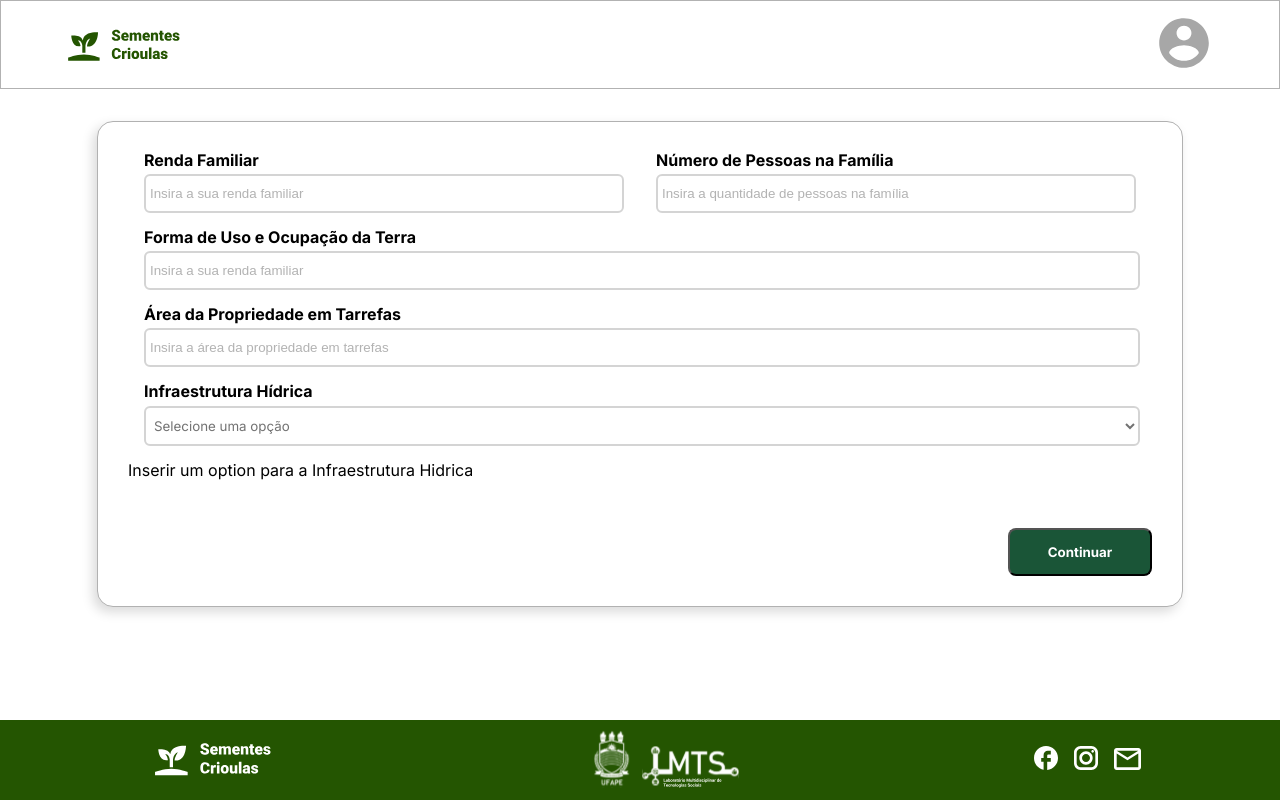
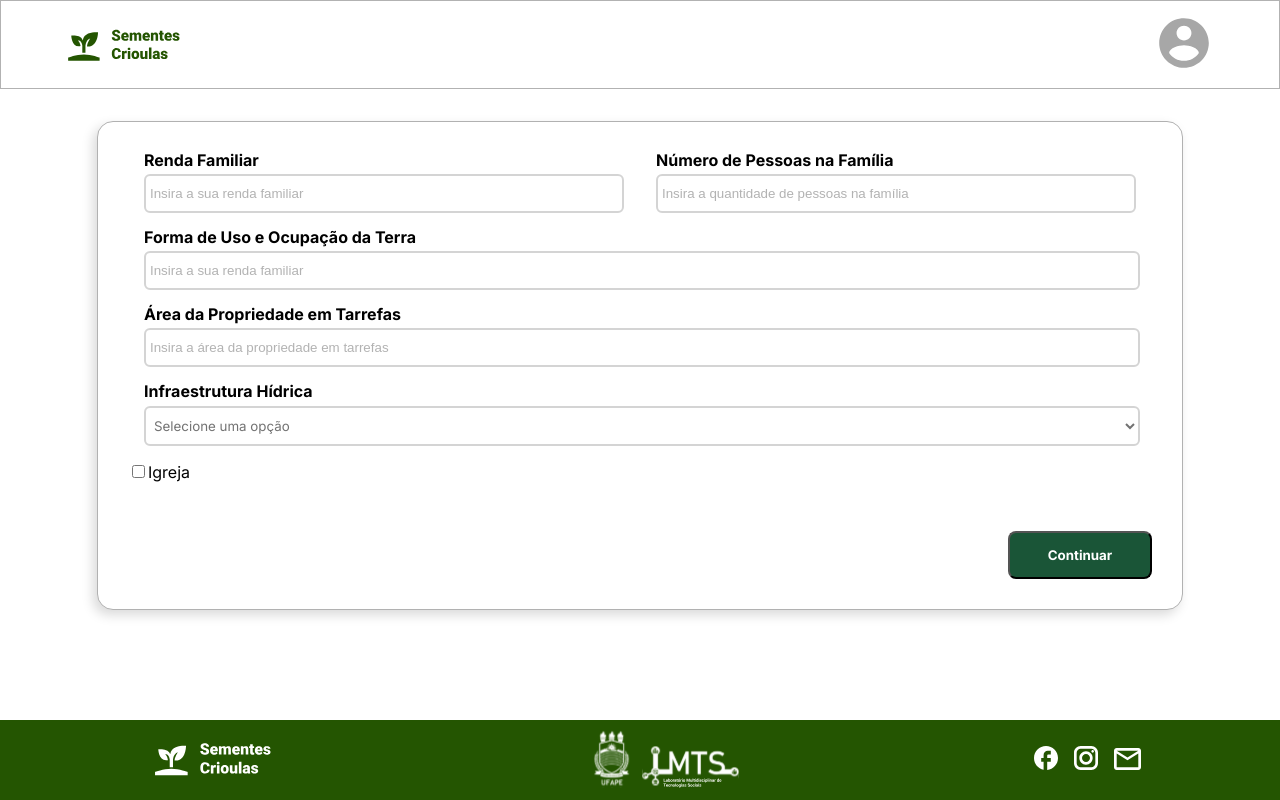
Before and after one commit to lmtsufape/coppabacs, a Next.js app in the folder frontend/: page /novoAssociado/dadosSociais in a window 1280 px wide. Built offline with nearby package versions, Linux system fonts and the light colour scheme.

Commit message:
:sunglasses: Modelo de Checkbox

```diff
--- a/frontend/src/app/novoAssociado/dadosSociais/page.js
+++ b/frontend/src/app/novoAssociado/dadosSociais/page.js
@@ -1,6 +1,6 @@
 "use client"
 import React from "react";
-import NewFarmerFormSocialData from "@/components/NewFarmerForm/IndexTwo";
+import NewFarmerFormSocialData from "@/components/NewFarmerForm/indexTwo";
 import Footer from "@/components/Home/Footer";
 import Header from "@/components/Home/Header"
 
--- a/frontend/src/app/novoAssociado/page.js
+++ b/frontend/src/app/novoAssociado/page.js
@@ -1,5 +1,5 @@
 import React from "react";
-import NewFarmerForm from "@/components/NewFarmerForm/IndexOne";
+import NewFarmerForm from "@/components/NewFarmerForm/indexOne";
 import Footer from "@/components/Home/Footer";
 import Header from "@/components/Home/Header";
 
--- /dev/null
+++ b/frontend/src/components/FormPattern/Forms/Checkbox/checkbox.js
@@ -0,0 +1,16 @@
+import styles from "@/components/FormPattern/Forms/forms.module.css"
+
+export default function Checkbox({text, type, name, placeholder, checked, onChange}){
+    return(
+        <div>
+            <input
+                type={type}
+                name={name}
+                value={placeholder}
+                checked={checked}
+                onChange={onChange}
+            />
+            <label htmlFor={name}>{text}</label>
+        </div>
+    )
+}
--- a/frontend/src/components/NewFarmerForm/IndexTwo.js
+++ b/frontend/src/components/NewFarmerForm/IndexTwo.js
@@ -3,6 +3,8 @@ import Input from "@/components/FormPattern/Forms/Input/input";
 import Select from "@/components/FormPattern/Forms/Select/select";
 import GreenButton from "@/components/FormPattern/Buttons/GreenButton";
 import styles from "./Index.module.scss";
+import Checkbox from "@/components/FormPattern/Forms/Checkbox/checkbox";
+import { checkIsOnDemandRevalidate } from "next/dist/server/api-utils";
 
 export default function SocialDataFarmer(){
     const [socialData, setSocialData] = useState({
@@ -11,7 +13,8 @@ export default function SocialDataFarmer(){
         usoOcupacao: '',
         areaPropriedade: '',
         infraestruturaHidrica: '',
-        infraestruturaComunidade: '',
+        infraestruturaComunidade: [],
+        outraInfraComunidade: '',
 
     });
 
@@ -26,6 +29,22 @@ export default function SocialDataFarmer(){
     function handleSocialOnChange(event){
         const {name, value} = event.target;
         setSocialData({ ...socialData, [name]: value });
+    }
+
+    function handleInfraComunidade(infraComunidade){
+        setSocialData((prevData) => {
+            const updatedinfraComunidade = prevData.infraestruturaComunidade.includes(infraComunidade)
+            ? prevData.infraestruturaComunidade.filter((a) => a !== infraComunidade)
+            : [...prevData.infraestruturaComunidade, infraComunidade];
+
+            const updatedOutraInfraComunidade =
+                updatedinfraComunidade.includes('outro') ? prevData.outraInfraComunidade: '';
+            return {...prevData, infraestruturaComunidade: updatedinfraComunidade, outraInfraComunidade: updatedOutraInfraComunidade};
+        });
+    }
+
+    function handleOutraInfraComunidade(event){
+        setSocialData({ ...socialData, outraInfraComunidade:event.target.value});
     }
 
     async function handleSubmit(event){
@@ -84,7 +103,14 @@ export default function SocialDataFarmer(){
                         value={socialData.infraestruturaHidrica}/>
                 </div>
                 <div>
-                    <h1>Inserir um option para a Infraestrutura Hidrica</h1>
+                    <Checkbox
+                        type="checkbox"
+                        text="Igreja"
+                        name="igreja"
+                        value="igreja"
+                        checked={socialData.infraestruturaComunidade.includes('igreja')}
+                        onChange={handleInfraComunidade}
+                        />
                 </div>
                 <div className={styles.boxForm__buttonForm}>
                     <GreenButton
--- /dev/null
+++ b/frontend/src/components/NewFarmerForm/indexThree.js
@@ -0,0 +1,5 @@
+import React, { useState } from "react";
+import Input from "@/components/FormPattern/Forms/Input/input";
+import Select from "@/components/FormPattern/Forms/Select/select";
+import GreenButton from "@/components/FormPattern/Buttons/GreenButton";
+import styles from "./Index.module.scss";
```
